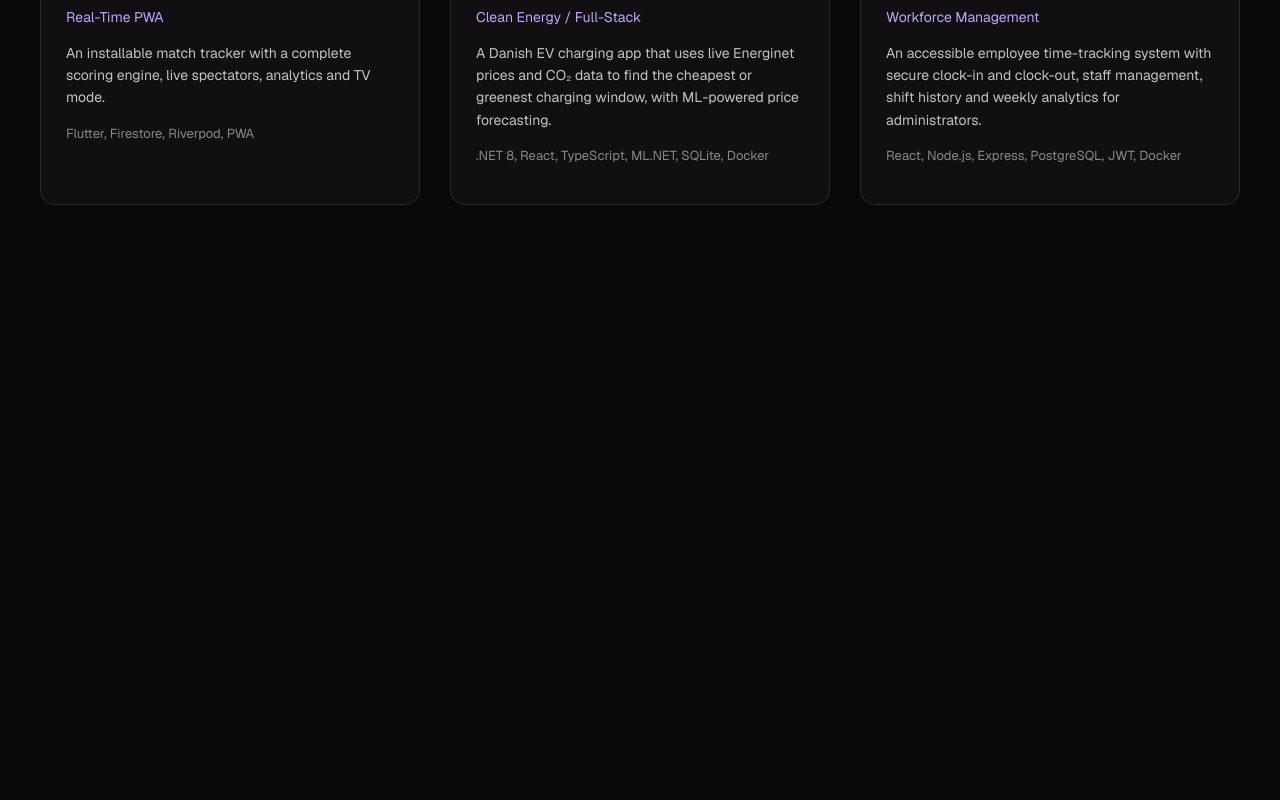
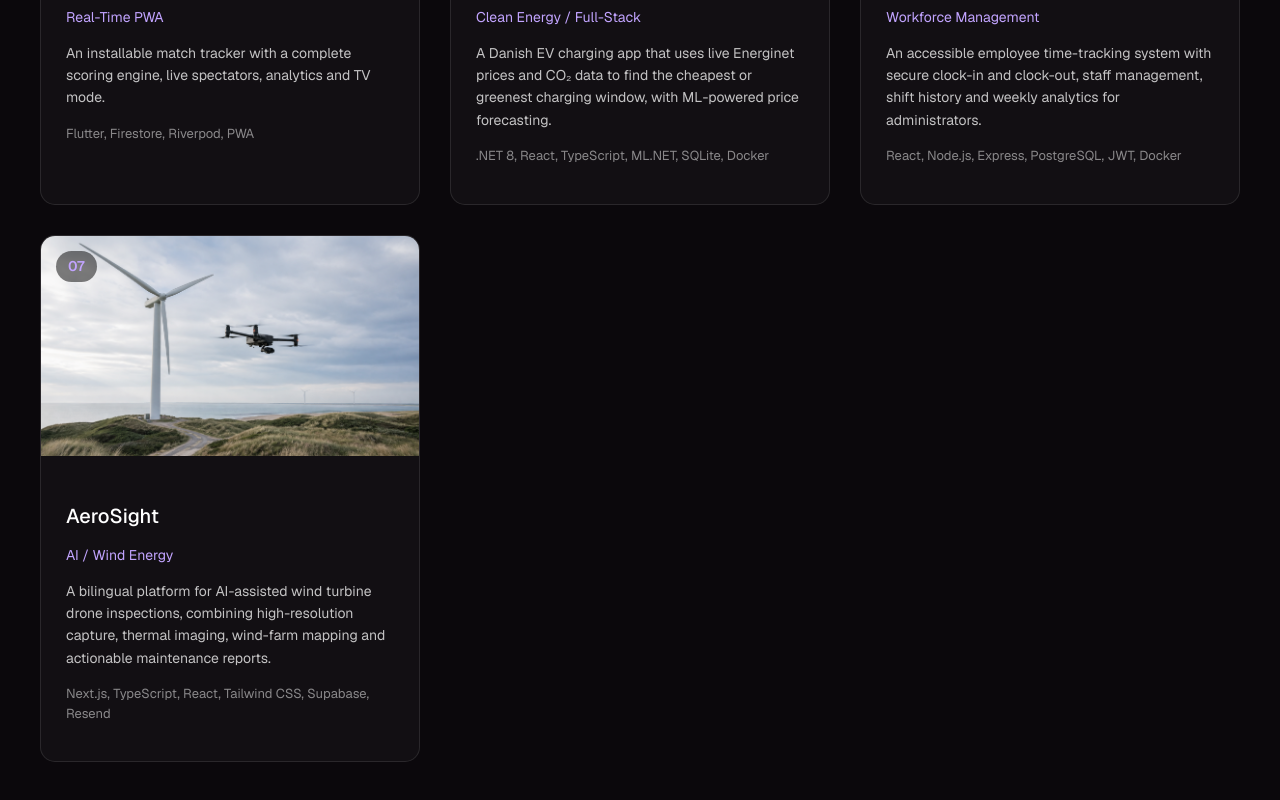
Before and after one commit to oumar969/oumar969.github.io, a React (Vite) app: page /myworks in a window 1280 px wide. Shown: the part 1232-2032 px from the top of the page. Before the commit the page ends 1517 px from the top, so only its background shows below. Built offline with nearby package versions, Linux system fonts and the light colour scheme.

Commit message:
Add AeroSight to portfolio projects

```diff
--- a/src/components/Work.tsx
+++ b/src/components/Work.tsx
@@ -65,7 +65,7 @@ const Work = () => {
           My <span>Work</span>
         </h2>
         <div className="work-flex">
-          {config.projects.slice(0, 6).map((project, index) => (
+          {config.projects.slice(0, 7).map((project, index) => (
             <div className="work-box" key={project.id}>
               <div className="work-info">
                 <div className="work-title">
--- a/src/config.ts
+++ b/src/config.ts
@@ -13,7 +13,8 @@ export const config = {
     { id: 3, title: "For Hinanden", category: "Community Platform", technologies: "Flutter, ASP.NET Core, PostgreSQL, Firebase", image: "/images/forhinanden-1.png", description: "A community platform connecting people who need help with nearby volunteers through matching, tasks and real-time chat.", link: "https://github.com/Zenbax/for-hinanden-frontend" },
     { id: 4, title: "Padel Score", category: "Real-Time PWA", technologies: "Flutter, Firestore, Riverpod, PWA", image: "/images/padel-score.png", description: "An installable match tracker with a complete scoring engine, live spectators, analytics and TV mode.", link: "https://padel-score-ab0b5.web.app" },
     { id: 5, title: "SmartCharger", category: "Clean Energy / Full-Stack", technologies: ".NET 8, React, TypeScript, ML.NET, SQLite, Docker", image: "/images/smartcharger.png", description: "A Danish EV charging app that uses live Energinet prices and CO₂ data to find the cheapest or greenest charging window, with ML-powered price forecasting.", link: "https://github.com/oumar969/SmartCharger" },
-    { id: 6, title: "TimeTrack Pro", category: "Workforce Management", technologies: "React, Node.js, Express, PostgreSQL, JWT, Docker", image: "/images/timetrack-pro.png", description: "An accessible employee time-tracking system with secure clock-in and clock-out, staff management, shift history and weekly analytics for administrators.", link: "https://github.com/oumar969/timetrack-pro" }
+    { id: 6, title: "TimeTrack Pro", category: "Workforce Management", technologies: "React, Node.js, Express, PostgreSQL, JWT, Docker", image: "/images/timetrack-pro.png", description: "An accessible employee time-tracking system with secure clock-in and clock-out, staff management, shift history and weekly analytics for administrators.", link: "https://github.com/oumar969/timetrack-pro" },
+    { id: 7, title: "AeroSight", category: "AI / Wind Energy", technologies: "Next.js, TypeScript, React, Tailwind CSS, Supabase, Resend", image: "/images/aerosight.png", description: "A bilingual platform for AI-assisted wind turbine drone inspections, combining high-resolution capture, thermal imaging, wind-farm mapping and actionable maintenance reports.", link: "https://github.com/oumar969/-AeroSight" }
   ],
   contact: { email: "oammar198@gmail.com", github: "https://github.com/oumar969", linkedin: "https://www.linkedin.com/in/omar-a-8a2491253/", twitter: "https://github.com/oumar969", facebook: "https://github.com/oumar969", instagram: "https://github.com/oumar969" },
   skills: {
```
Also changed, not shown: public/images/aerosight.png (added).
